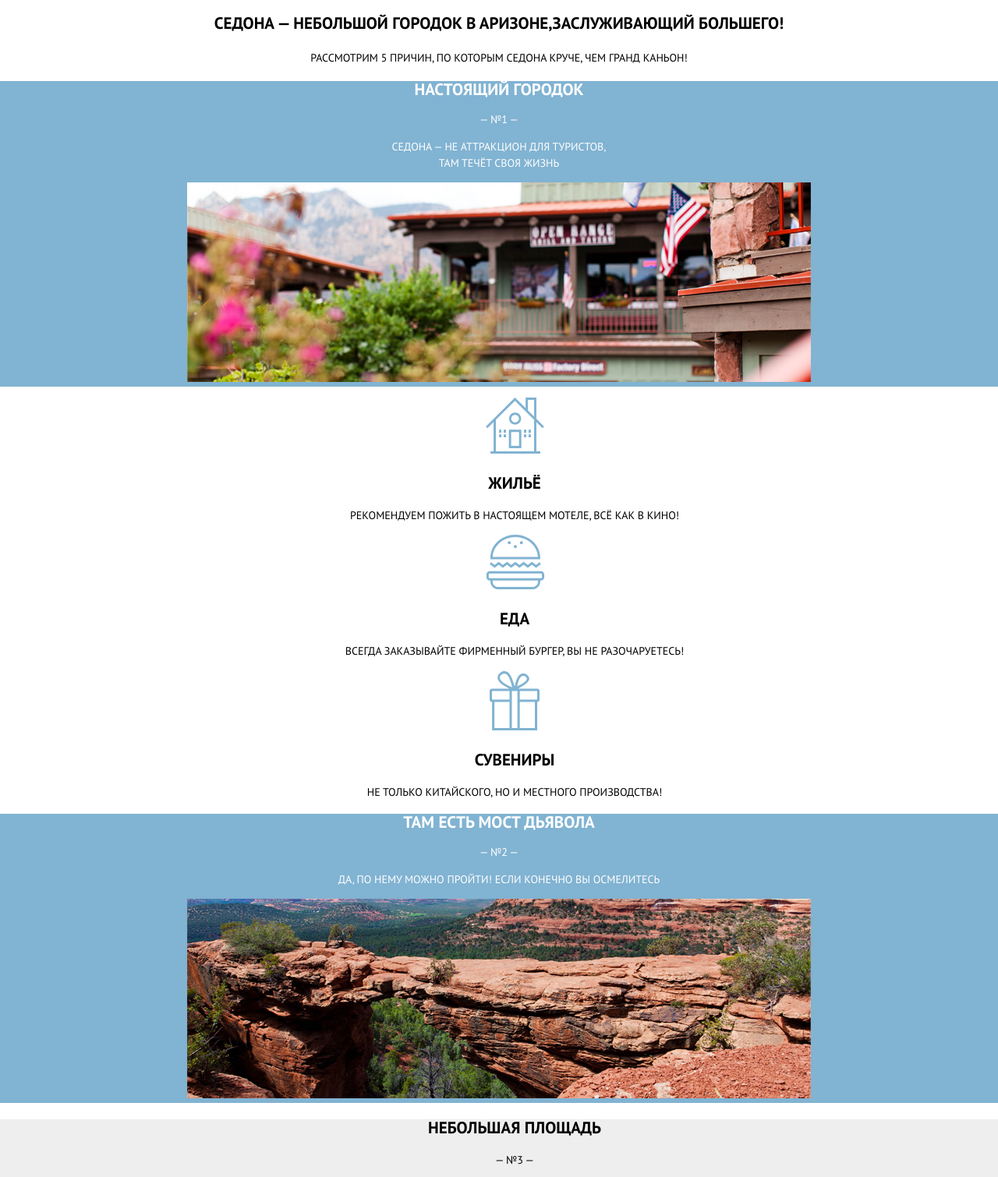
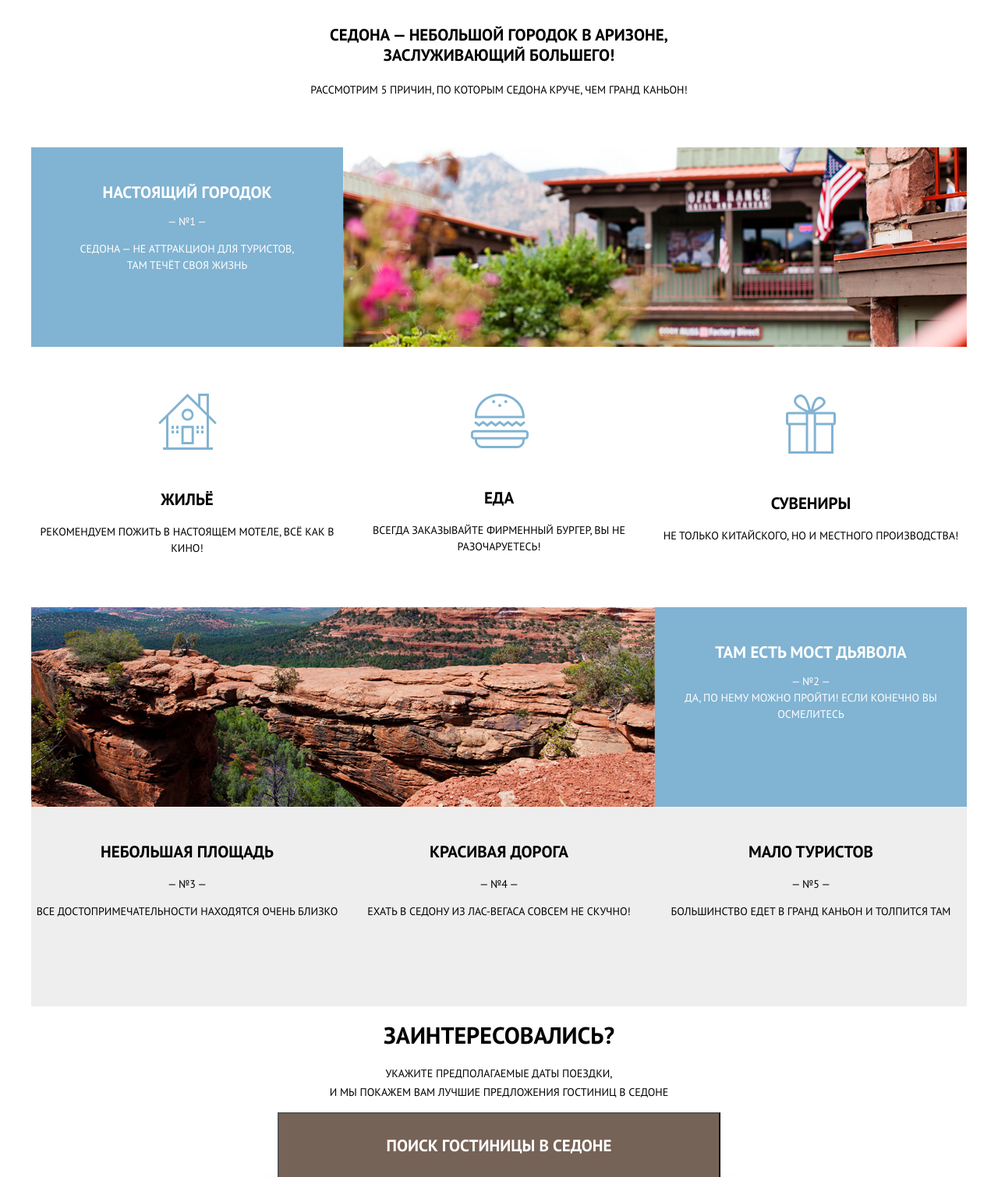
Before and after one commit to renonverbi61/1729207-sedona-31, a plain HTML site: page project/index.html in a window 1280 px wide. Shown: the part 717-2227 px from the top of the page at 78% size. Drawn offline with Linux system fonts and the light colour scheme.

Commit message:
Сетка на гридах для главной страницы

```diff
--- a/project/css/style.css
+++ b/project/css/style.css
@@ -40,7 +40,7 @@
  }
 
  /* Global */
-body {
+ .page-body {
   min-width: 768px;
   margin: 0;
   padding: 0;
@@ -51,11 +51,43 @@ body {
   line-height: 21px;
   color: var(--basic-dark);
   background-color: var(--basic-white);
+  height: 100%;
+  min-height: 100%;
+  display: grid;
+  grid-template-rows: min-content 1fr min-content;
+  align-content: start;
+}
+
+/* Grid */
+
+.page {
+  height: 100%;
 }
 
 /*.header
-.navigation
-.navigation__icon*/
+.navigation .center {
+  margin: 0;
+  padding: 0;
+  width: 1200px;
+}*/
+
+.navigation {
+  display: grid;
+  width: 1020px;
+}
+.navigation__icon {
+  order: 1;
+  justify-self: center;
+}
+
+.navigation-wrapper {
+  width: 1060px;
+  margin: 0 auto;
+  padding: 0;
+}
+
+
+
 
 .navigation__list {
   font-weight: bold;
@@ -86,10 +118,16 @@ body {
 
 /*.main*/
 
+.center {
+  width: 1200px;
+  margin: 0 auto;
+  padding: 0 10px;
+}
+
 .welcome {
   background-image: url("../img/index/welcome-background.jpg");
   width: 1200px;
-  height: 509px;
+  height: 510px;
   background-position:  top center;
   margin: 0 auto;
   background-repeat: no-repeat;
@@ -102,9 +140,20 @@ body {
   margin-bottom: 82px;
 }
 
+/* Grid */
+
+.welcome-container {
+  display: grid;
+  grid-template-columns: 1200px;
+  grid-template-rows: 510px 216px;
+}
+
+
+
 .slogan {
   text-align: center;
   line-height: 26px;
+  padding-top: 42px;
 }
 
 /*.benefits
@@ -115,8 +164,30 @@ body {
 .benefits__image + задать модификатор
 .benefits__more*/
 
-.benefits__background {
-  background-color: var(--basic-grey);
+
+/* Grid */
+
+.benefits__natura .container,
+.benefits-tourism .container{
+  display: grid;
+  grid-template-rows: min-content;
+  width: 1200px;
+  height: 256px;
+  margin-bottom: 0px;
+}
+.benefits__natura .container {
+  grid-template-columns: 400px 800px;
+}
+.benefits-tourism .container {
+  grid-template-columns: 800px 400px;
+}
+.benefits__image-left {
+  grid-column: 2 / 3;
+  grid-row: 1 / 2;
+}
+.benefits__image-right {
+  grid-column: 1 / 2;
+  grid-row: 1 / 2;
 }
 
 .benefits__main {
@@ -129,11 +200,35 @@ body {
   text-align: center;
   font-style: normal;
 }
+.benefits__more-natura .benefits__list svg {
+  padding-top: 60px;
+}
 .benefits__title {
   font-size: 21px;
   font-weight: bold;
   font-style: normal;
-  text-align: center;
+  padding-top: 47px;
+  margin-top: 0px;
+}
+
+/* Grid */
+
+.benefits__more-natura .container,
+.benefits__more-tourism .container {
+  display: grid;
+  width: 1200px;
+  grid-template-columns: 400px 400px 400px;
+  grid-template-rows: 1fr;
+}
+.benefits__more-natura .container {
+  height: 334px;
+}
+.benefits__more-tourism .container {
+  height: 256px;
+}
+
+.benefits__more-tourism  {
+  background-color: var(--basic-grey);
 }
 
 /*sections modal*/
@@ -152,7 +247,7 @@ body {
   box-shadow: 0px 0px 15px 7px rgba(0, 1, 1, 0.15);
   line-height: 26px;
 }
-.modal__form-content{
+.modal__form-content {
   list-style: none;
   font-weight: bold;
 }
@@ -222,27 +317,47 @@ body {
 .results__button:active {
   background: var(--special-brown-strong);
 }
-/*.footer
-
-.footer__contacts
-.footer__social-list
-.footer__developed-button
-*/
-.hidden {
+/*.map {
   display: none;
 }
+.sedona-map {
+  background-image: url(../img/index/map.jpg);*/
 .footer {
   font-size: 21px;
   line-height: 26px;
   font-weight: bold;
-  background-color: var(--basic-white);
-}
-.footer__social {
+  background-color: rgba(255, 255, 255, 0.9);
+  padding: 23px 0;
+  margin-top: -120px;
+  z-index: 1;
   text-align: center;
 }
-.footer__social ul {
+
+/* Grid */
+
+.footer .container {
+  display: grid;
+  grid-template-columns: 1fr 1fr 1fr;
+}
+
+
+/*.footer__contacts*/
+
+.footer__social-list {
   list-style: none;
 }
+/*.footer__developed-button*/
+
+.hidden {
+  display: none;
+}
+.zero {
+  padding: 0;
+  margin: 0 auto;
+
+}
+/*.footer__social*/
+
 .footer__button {
   background: var(--basic-blue);
 }
--- a/project/index.html
+++ b/project/index.html
@@ -8,38 +8,45 @@
     <link href="css/normalize.css" rel="stylesheet">
     <link rel="icon" href="favicon.ico">
   </head>
-  <body class="body-page">
+  <body class="page-body">
     <header class="header">
-      <nav class="navigation">
+      <nav class="navigation center">
         <a href="index.html" class="navigation__icon">
           <img src="img/logo/logo-of-sedona.svg" width="138" height="70" alt="Логотип Седоны - горы и мост ">
         </a>
-        <ul class="navigation__list">
+        <div class="navigation-wrapper">
+          <ul class="navigation__list zero">
             <li><a href="index.html" class="navigation__breadcrumbs">Информация</a></li>
             <li><a href="blank.html" class="navigation__breadcrumbs">Фото и видео</a></li>
             <li><a href="blank.html" class="navigation__breadcrumbs">Карта штата</a></li>
             <li><a href="catalog.html" class="navigation__breadcrumbs">Гостиницы</a></li>
           </ul>
+        </div>
       </nav>
     </header>
     <main class="main">
+      <div class="center">
+        <div class="welcome-container">
           <div class="welcome">
             <img src="img/index/welcome-write.svg" width="457" height="351" alt="" class="welcome__logo">
           </div>
           <div class="slogan">
-        <h2 class="slogan__title title">Седона — небольшой городок в Аризоне,заслуживающий большего!</h2>
+            <h2 class="slogan__title">Седона — небольшой городок в Аризоне,<br>заслуживающий большего!</h2>
             <p class="slogan__subtitle">Рассмотрим 5 причин, по которым Седона круче, чем гранд каньон!</p>
+          </div>
         </div>
         <section class="benefits">
           <div class="benefits__natura">
-          <div class="benefits__main">
+            <div class="benefits__main container">
+              <div class="">
                 <h2 class="benefits__title">Настоящий городок</h2>
                 <span>— №1 —</span>
-            <p>Седона — не аттракцион для туристов,<br> там течёт своя жизнь</p>
-            <img src="img/index/nature-city.jpg" width="800" height="256" alt="Фото улицы Седоны" class="benefits__image">
+                <p class="">Седона — не аттракцион для туристов,<br> там течёт своя жизнь</p>
               </div>
-          <div class="benefits__more">
-            <ul class="benefits__list">
+              <img src="img/index/nature-city.jpg" width="800" height="256" alt="Фото улицы Седоны" class="benefits__image-left">
+            </div>
+            <div class="benefits__more-natura">
+              <ul class="benefits__list container zero">
                 <li>
                   <svg width="75" height="72" viewBox="0 0 75 72" fill="none" xmlns="http://www.w3.org/2000/svg">
                     <path fill-rule="evenodd" clip-rule="evenodd" d="M45.656 65.033H29.656V41.21H45.656V65.033ZM42.718 44.134H32.593V62.11H42.718V44.134Z" fill="#81B3D2"/>
@@ -70,14 +77,16 @@
             </div>
           </div>
           <div class="benefits-tourism">
-          <div class="benefits__main">
+            <div class="benefits__main container">
+              <div>
                 <h2 class="benefits__title">Там есть Мост дьявола</h2>
                 <span>— №2 —</span>
-            <p>Да, по нему можно пройти! Если конечно вы осмелитесь</p>
-            <img src="img/index/bridge-devil.jpg" width="800" height="256" alt="Фото Моста Дьявола" class="benefits__image">
+                <p class="zero">Да, по нему можно пройти! Если конечно вы осмелитесь</p>
               </div>
-          <div class="benefits__more benefits__background">
-            <ul class="benefits__list">
+              <img src="img/index/bridge-devil.jpg" width="800" height="256" alt="Фото Моста Дьявола" class="benefits__image-right">
+            </div>
+            <div class="benefits__more-tourism">
+              <ul class="benefits__list container zero">
                 <li>
                   <h3 class="benefits__title">небольшая площадь</h3>
                   <span>— №3 —</span>
@@ -103,7 +112,7 @@
             <button type="button" class="button activate-modal"><span class="transparent">Поиск гостиницы в седоне</span></button>
             <!--Тут будет попап-->
             <div class="popap">
-            <form class="modal__form-invisible" action="https://echo.htmlacademy.ru" method="post">
+              <form class="modal__form-invisible center" action="https://echo.htmlacademy.ru" method="post">
                 <ul class="modal__form-content">
                   <li>
                     <label for="date-of-entry">Дата заезда:</label>
@@ -125,22 +134,24 @@
                 <button type="submit" class="button post_button"><span class="transparent">Найти</span></button>
               </form>
             </div>
-          <!--Тут будет попап-->
-          <img src="img/index/map.jpg" width="1199" height="594" alt="Седона находится в пустыне Верхняя Сонора на севере Аризоны">
+            <!--Тут будет попап
+            <img src="img/index/map.jpg" width="1199" height="594" alt="Седона находится в пустыне Верхняя Сонора на севере Аризоны">-->
             <map name="sedona-map">
-            <iframe src="https://www.google.com/maps/embed?pb=!1m18!1m12!1m3!1d52377.62636564393!2d-111.78120252690803!3d34.86623542254055!2m3!1f0!2f0!3f0!3m2!1i1024!2i768!4f13.1!3m3!1m2!1s0x872da300cd6a52d3%3A0xd0b62ffa7e756ca6!2sSedona!5e0!3m2!1sru!2sru!4v1621678950401!5m2!1sru!2sru" width="1199" height="594" style="border:0;" allowfullscreen="" loading="lazy"></iframe>
+              <iframe src="https://www.google.com/maps/embed?pb=!1m18!1m12!1m3!1d52377.62636564393!2d-111.78120252690803!3d34.86623542254055!2m3!1f0!2f0!3f0!3m2!1i1024!2i768!4f13.1!3m3!1m2!1s0x872da300cd6a52d3%3A0xd0b62ffa7e756ca6!2sSedona!5e0!3m2!1sru!2sru!4v1621678950401!5m2!1sru!2sru" width="1199" height="594" style="border:0;" allowfullscreen="" loading="lazy" class="map"></iframe>
             </map>
         </section>
+      </div>
     </main>
-    <footer class="footer">
+    <footer class="footer center">
+      <div class="container">
         <section class="footer__contacts">
             <h2 class="hidden">Контакты</h2>
-        <p>#VISITSEDONA</p>
+            <p class="zero">#VISITSEDONA</p>
             <a class="footer__phone" href="tel:+78005558628">+7 800 555-86-28</a>
         </section>
         <section class="footer__social">
             <h2 class="hidden">Соцсети</h2>
-        <ul class="footer__social-list">
+            <ul class="footer__social-list zero">
               <li>
                 <a class="footer__button" href="#"><svg width="17" height="17" viewBox="0 0 17 17" fill="none" xmlns="http://www.w3.org/2000/svg">
                   <path d="M10.95 1.14409C12.635 0.648089 13.934 1.41409 14.527 2.32309C15.2 2.09209 15.858 1.84209 16.538 1.61509C16.5249 2.30145 16.2117 2.94761 15.681 3.38309C16.366 3.55309 16.985 2.89209 16.985 2.89209C16.816 3.89209 15.979 4.68009 15.422 4.91609C15.191 11.6661 12.247 16.1331 5.34498 15.9981H4.89898C4.48898 15.9981 0.734977 15.5381 0.000976562 14.1111C2.27198 14.3071 3.89398 13.6891 4.69398 12.9341C3.73398 12.6341 2.01498 12.4571 1.71498 9.98409C2.06398 10.0901 2.27898 10.2121 2.90498 10.1031C1.70498 9.24709 0.373977 8.53009 0.447977 6.33009C0.732977 6.65809 1.51498 6.86609 1.78798 6.80209C1.08498 6.56109 -0.182023 3.44209 0.893977 1.85009C2.71198 3.70409 4.62898 5.45609 8.04598 5.62309C8.25398 3.33009 9.18298 1.79309 10.95 1.14409Z" fill="white"/>
@@ -166,6 +177,7 @@
           <span>Website by</span>
           <a href="https://htmlacademy.ru/" class="footer__developed-button"><img src="img/logo/logo_htmlacademy.svg" width="115" height="33" alt=""></a>
         </section>
+      </div>
     </footer>
   </body>
 </html>
```
Lines whose indentation alone changed are shown as unchanged.
